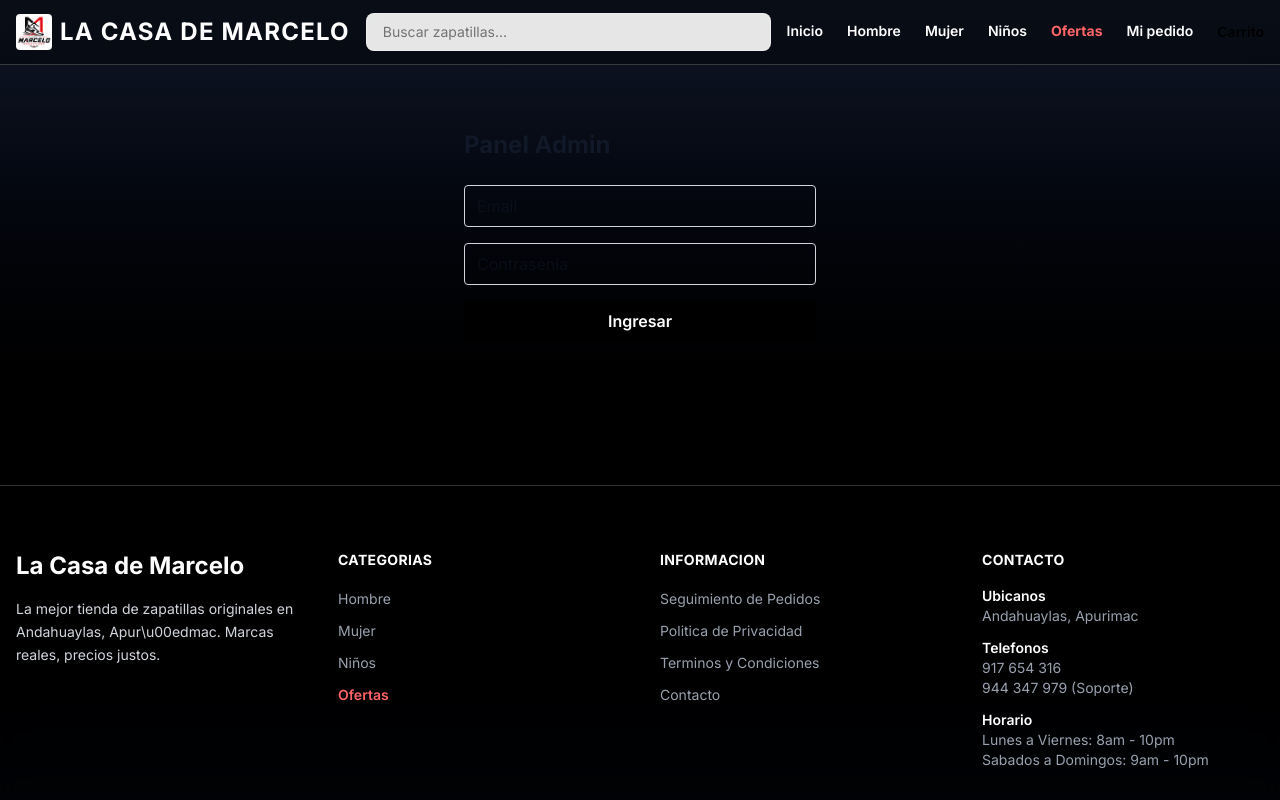
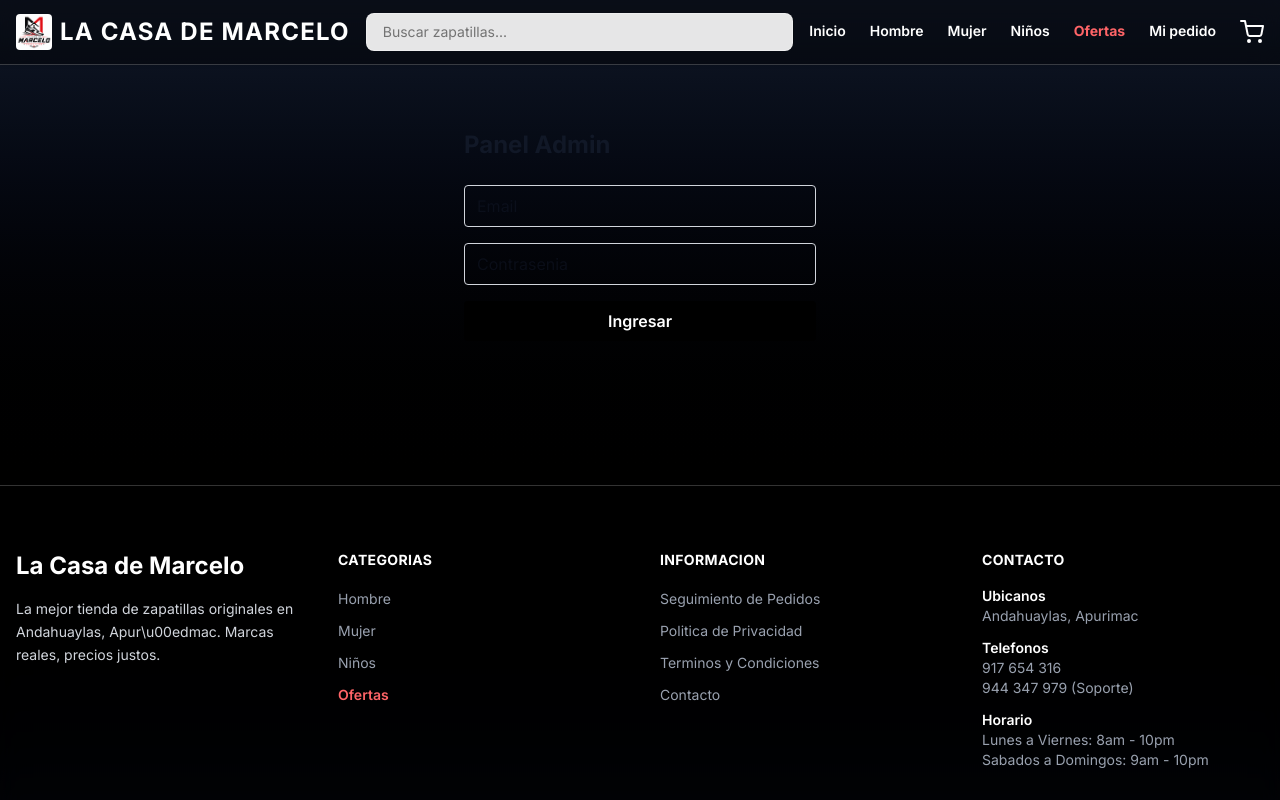
Before and after one commit to jairhurtadoo481/zapatillas-marcelo-frontend, a Next.js app: page /admin/login in a window 1280 px wide. Shown: the top 800 px of the page. Built offline with nearby package versions, Linux system fonts and the light colour scheme; no server answers.

Commit message:
Cambia texto Carrito por icono de carrito de compras

```diff
--- a/components/CarritoIndicador.js
+++ b/components/CarritoIndicador.js
@@ -1,27 +1,36 @@
 "use client";
-
 import { useEffect, useState } from "react";
 import Link from "next/link";
 import { obtenerCarrito } from "../lib/carrito";
-
 export default function CarritoIndicador() {
   const [cantidad, setCantidad] = useState(0);
-
   const actualizar = () => {
     const carrito = obtenerCarrito();
     const total = carrito.reduce((acc, item) => acc + item.cantidad, 0);
     setCantidad(total);
   };
-
   useEffect(() => {
     actualizar();
     window.addEventListener("carritoActualizado", actualizar);
     return () => window.removeEventListener("carritoActualizado", actualizar);
   }, []);
-
   return (
-    <Link href="/carrito" className="relative flex items-center hover:text-gray-300 transition">
-      Carrito
+    <Link href="/carrito" className="relative flex items-center text-white hover:text-gray-300 transition">
+      <svg
+        xmlns="http://www.w3.org/2000/svg"
+        width="24"
+        height="24"
+        viewBox="0 0 24 24"
+        fill="none"
+        stroke="currentColor"
+        strokeWidth="2"
+        strokeLinecap="round"
+        strokeLinejoin="round"
+      >
+        <circle cx="9" cy="21" r="1"></circle>
+        <circle cx="20" cy="21" r="1"></circle>
+        <path d="M1 1h4l2.68 13.39a2 2 0 0 0 2 1.61h9.72a2 2 0 0 0 2-1.61L23 6H6"></path>
+      </svg>
       {cantidad > 0 && (
         <span className="absolute -top-2 -right-3 bg-red-600 text-white text-xs rounded-full w-5 h-5 flex items-center justify-center">
           {cantidad}
```
